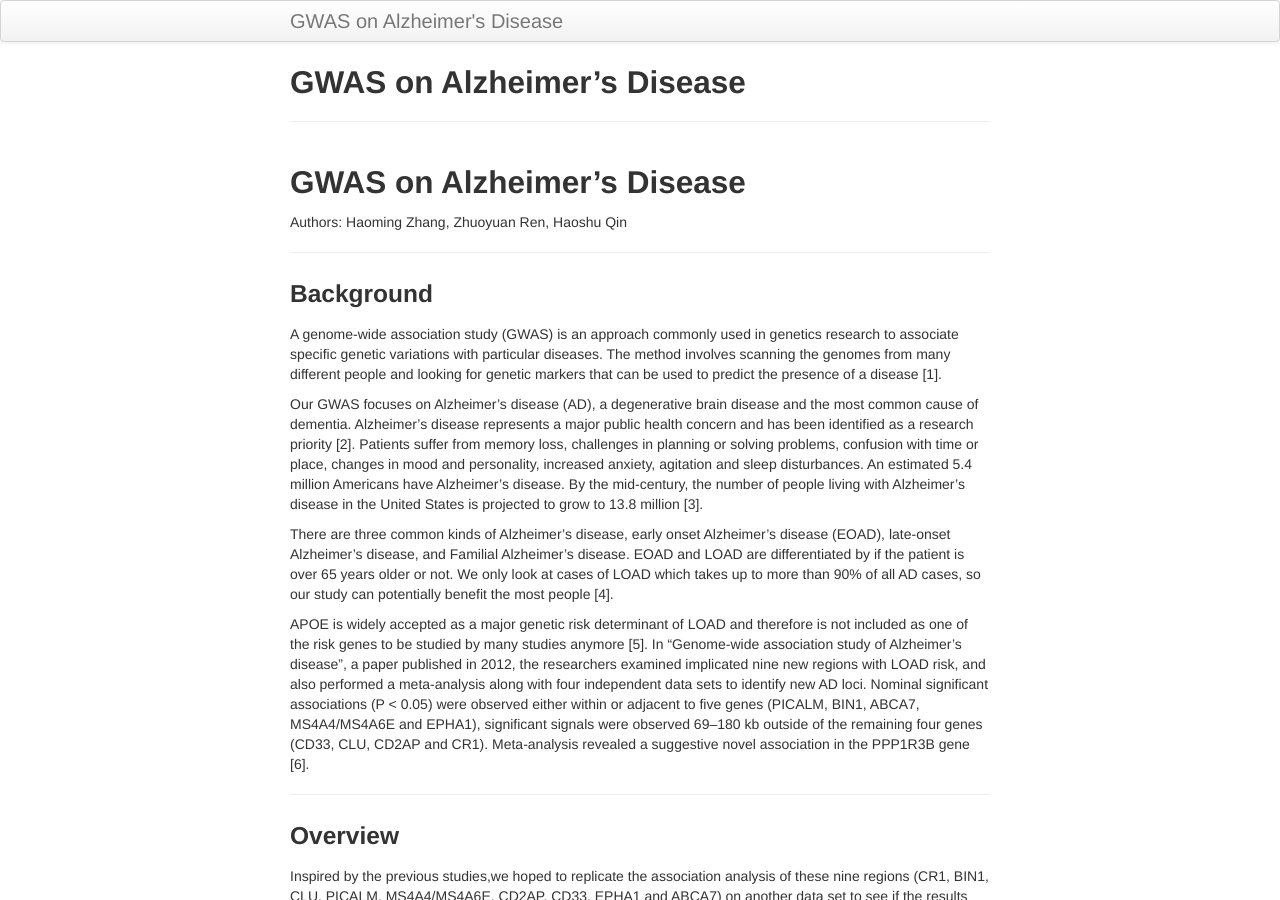
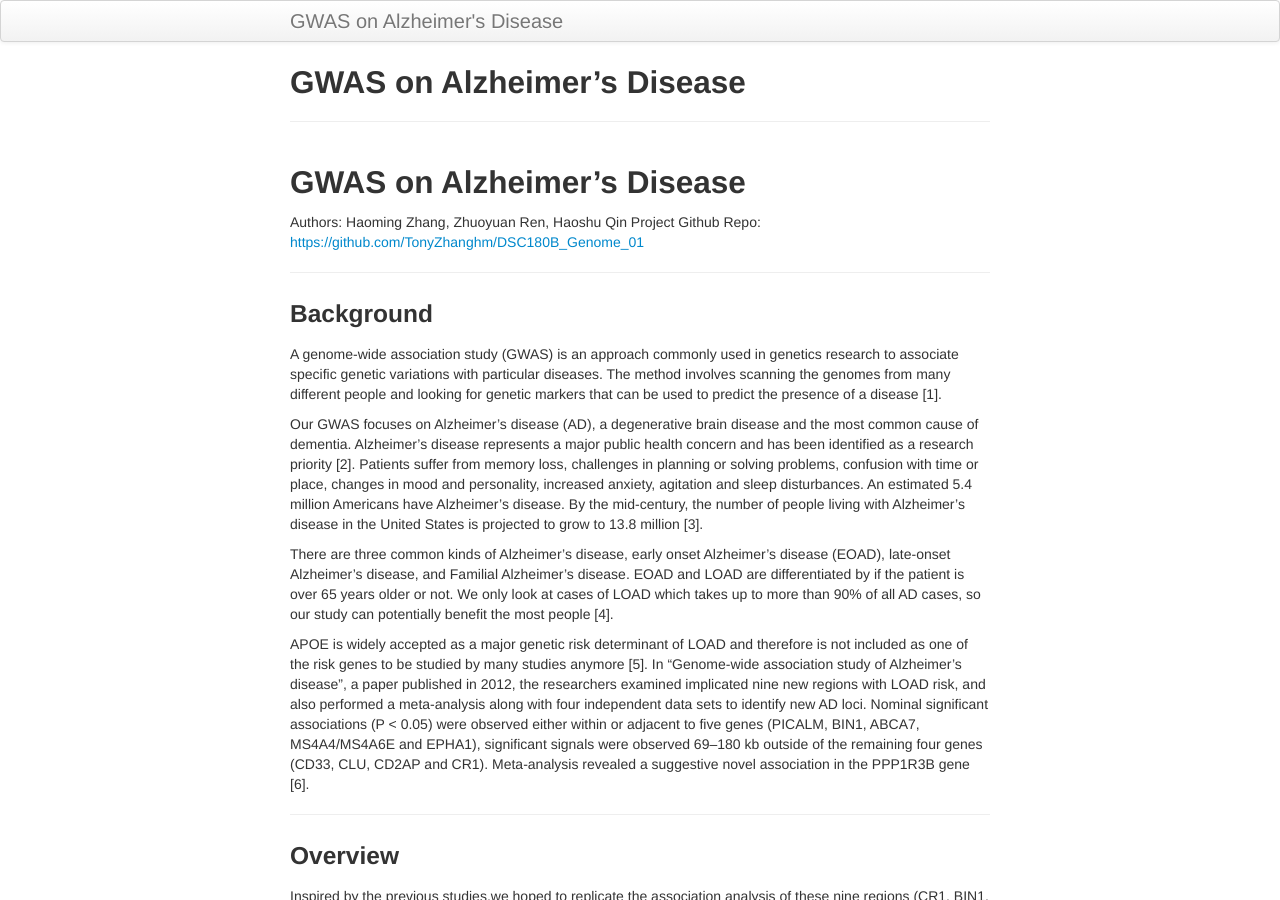
Before and after one commit to TonyZhanghm/adgwas_website, a Jekyll site: the page built from index.md, in a window 1280 px wide and 900 px high. Built offline with Jekyll 4.4.1, drawn with Linux system fonts in a browser that asks for light colours; our own code applies the rules of GitHub Pages for plain Markdown files.

Commit message:
update github repo link

```diff
--- a/index.md
+++ b/index.md
@@ -7,6 +7,7 @@ description: author: Haoming Zhang, Zhuoyuan Ren, Haoshu Qin
 ## GWAS on Alzheimer's Disease
 
 Authors: Haoming Zhang, Zhuoyuan Ren, Haoshu Qin
+Project Github Repo: [https://github.com/TonyZhanghm/DSC180B_Genome_01](https://github.com/TonyZhanghm/DSC180B_Genome_01)
 
 ---
 
```
